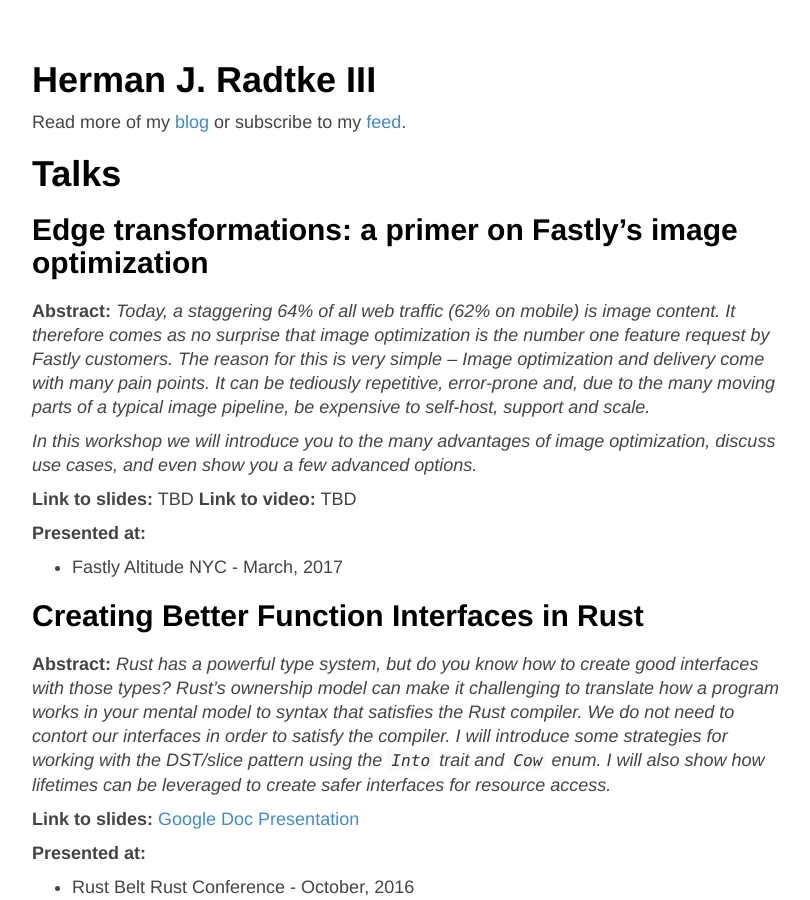
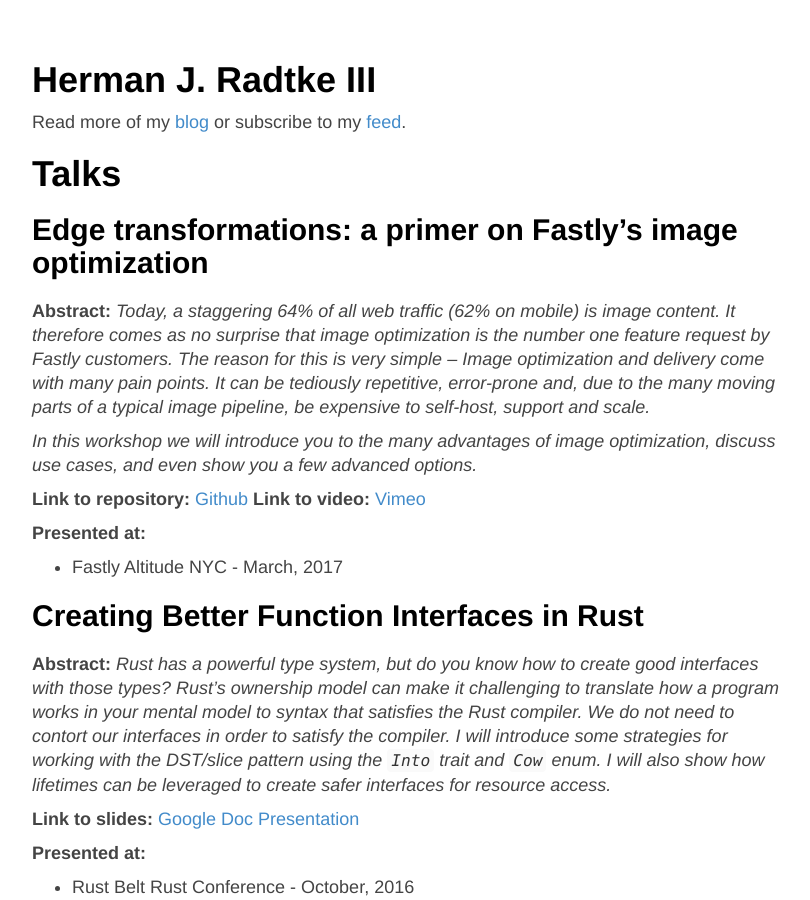
Before and after one commit to hjr3/hjr3.github.io, a Jekyll site: the page built from talks.md, in a window 1280 px wide and 900 px high. Shown: the whole window, without its empty margins (233-1043 px from the left). Built offline with Jekyll 4.4.1, drawn with Linux system fonts in a browser that asks for light colours.

Commit message:
Add links to video and repo for altitude talk

```diff
--- a/talks.md
+++ b/talks.md
@@ -13,8 +13,8 @@ title: Talks
 
 _In this workshop we will introduce you to the many advantages of image optimization, discuss use cases, and even show you a few advanced options._
 
-**Link to slides:** TBD
-**Link to video:** TBD
+**Link to repository:** [Github](https://github.com/hautelook/altitude-2017-fastly-image-opto)
+**Link to video:** [Vimeo](https://vimeo.com/212307490#t=1870s)
 
 **Presented at:**
 
```
